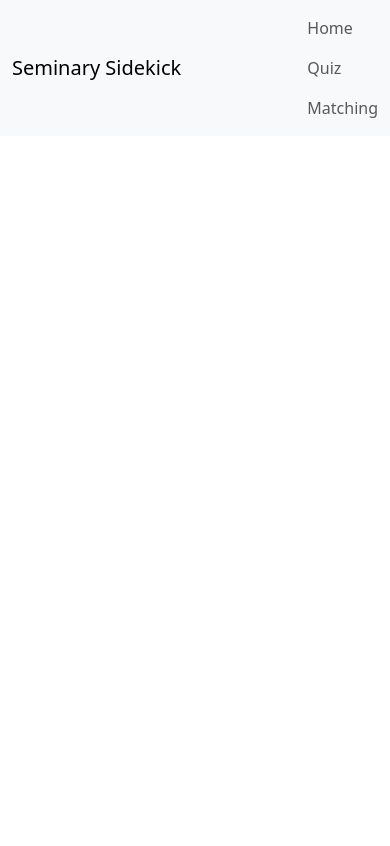
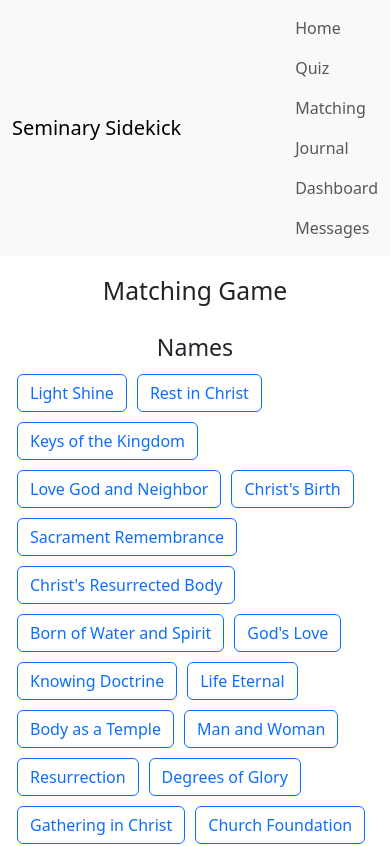
Before and after one commit to sophomorica/seminary-sidekick, a React (Create React App) app: page /matching in a window 390 px wide. Shown: the top 846 px of the page. Built offline with nearby package versions, Linux system fonts and the light colour scheme.

Commit message:
matching game works

```diff
--- a/src/App.js
+++ b/src/App.js
@@ -5,7 +5,7 @@ import AffirmationPage from "./components/affirmation/AffirmationPage";
 import Quiz from "./components//quiz/Quiz";
 import Dashboard from "./components/dashboard/Dashboard";
 import MatchingGame from "./components/matchinggame/MatchingGame";
-
+import MessagingPage from "./components/messagingpage/MessagingPage";
 function App() {
   return (
     <Routes>
@@ -14,7 +14,8 @@ function App() {
       <Route path="/journal" element={<AffirmationPage />} />
       <Route path="/quiz" element={<Quiz />} />
       <Route path="/dashboard" element={<Dashboard />} />
-      <Route path="/matchinggame" element={<MatchingGame />} />
+      <Route path="/matching" element={<MatchingGame />} />
+      <Route path="/messages" element={<MessagingPage />} />
     </Routes>
   );
 }
--- a/src/components/affirmation/AffirmationPage.js
+++ b/src/components/affirmation/AffirmationPage.js
@@ -1,12 +1,10 @@
 import { React } from "react";
-import { useSelector } from "react-redux";
 
 const AffirmationPage = () => {
-  const affirmation = useSelector((state) => state.affirmation);
   return (
-    <div>
-      <h1>{affirmation}</h1>
+    <div class="container">
+      <h1>Affirmation</h1>
     </div>
   );
-}
+};
 export default AffirmationPage;
--- a/src/components/dashboard/Dashboard.js
+++ b/src/components/dashboard/Dashboard.js
@@ -3,7 +3,7 @@ import React from 'react';
 
 const Dashboard = () => {
   return (
-    <div>
+    <div class="container">
       <h1>Dashboard</h1>
     </div>
   );
--- a/src/components/gamepage/GamePage.js
+++ b/src/components/gamepage/GamePage.js
@@ -3,7 +3,7 @@ import React from 'react';
 
 const GamePage = () => {
   return (
-    <div>
+    <div class="container">
       <h1>GamePage</h1>
     </div>
   );
--- a/src/components/homepage/HomePage.js
+++ b/src/components/homepage/HomePage.js
@@ -3,7 +3,7 @@ import React from "react";
 
 const HomePage = () => {
   return (
-    <div>
+    <div class="container">
       <h1>Home</h1>
     </div>
   );
--- a/src/components/matchinggame/MatchingGame.js
+++ b/src/components/matchinggame/MatchingGame.js
@@ -1,10 +1,89 @@
-import React from 'react';
+import React, { useState, useEffect } from "react";
+import axios from "axios";
+import "./matchingGame.css";
 
 const MatchingGame = () => {
+  const [data, setData] = useState([]);
+  const [selectedName, setSelectedName] = useState(null);
+  const [selectedReference, setSelectedReference] = useState(null);
+  const [matchedIds, setMatchedIds] = useState([]);
+
+  useEffect(() => {
+    axios
+      .get("./data/passages.json")
+      .then((res) => {
+        setData(res.data);
+      })
+      .catch((error) => {
+        console.error("Error fetching data: ", error);
+      });
+  }, []);
+
+  const handleNameClick = (id, name) => {
+    setSelectedName({ id, name });
+  };
+
+  const handleReferenceClick = (id, reference) => {
+    setSelectedReference({ id, reference });
+  };
+
+  const checkMatch = () => {
+    if (selectedName && selectedReference) {
+      if (selectedName.id === selectedReference.id) {
+        // alert("Correct match!");
+        setMatchedIds([...matchedIds, selectedName.id]);
+        setSelectedName(null);
+        setSelectedReference(null);
+      } else {
+        alert("Incorrect match, try again.");
+      }
+    }
+  };
+
+  useEffect(checkMatch, [selectedName, selectedReference]);
+
   return (
-    <div>
-      <h1>MatchingGame</h1>
+    <div className="container matching-game-container">
+      <h2 className="text-center">Matching Game</h2>
+      <div className="row">
+        <div className="col-sm-6 names">
+          <h3 className="text-center">Names</h3>
+          {data.map(
+            (item) =>
+              !matchedIds.includes(item.id) && (
+                <button
+                  key={item.id}
+                  className={`btn btn-outline-primary ${
+                    selectedName && selectedName.id === item.id
+                      ? "selected"
+                      : ""
+                  }`}
+                  onClick={() => handleNameClick(item.id, item.name)}
+                >
+                  {item.name}
+                </button>
+              )
+          )}
+        </div>
+        <div className="col-sm-6 references">
+          <h3 className="text-center">References</h3>
+          {data.map((item) =>
+          !matchedIds.includes(item.id) && ((
+            <button
+              key={item.id}
+              className={`btn btn-outline-success ${
+                selectedReference && selectedReference.id === item.id
+                  ? "selected"
+                  : ""
+              }`}
+              onClick={() => handleReferenceClick(item.id, item.reference)}
+            >
+              {item.reference}
+            </button>
+          )))}
+        </div>
+      </div>
     </div>
   );
-}
+};
 export default MatchingGame;
--- a/src/components/matchinggame/matchingGame.css
+++ b/src/components/matchinggame/matchingGame.css
@@ -0,0 +1,16 @@
+.matching-game-container {
+  margin: 20px;
+}
+
+.names, .references {
+  padding: 20px;
+}
+
+.names .btn, .references .btn {
+  margin: 5px;
+}
+
+.selected {
+  background-color: #007bff;
+  color: white;
+}
--- a/src/components/messagingpage/MessagingPage.js
+++ b/src/components/messagingpage/MessagingPage.js
@@ -1,9 +1,9 @@
 // MessagingPage.js
-import React from 'react';
+import React from "react";
 
 const MessagingPage = () => {
   return (
-    <div>
+    <div class="container">
       <h1>MessagingPage</h1>
     </div>
   );
--- a/src/components/navbar/Navbar.js
+++ b/src/components/navbar/Navbar.js
@@ -12,6 +12,9 @@ function NavigationBar() {
           <Nav.Link href="/">Home</Nav.Link>
           <Nav.Link href="/quiz">Quiz</Nav.Link>
           <Nav.Link href="/matching">Matching</Nav.Link>
+          <Nav.Link href="/journal">Journal</Nav.Link>
+          <Nav.Link href="/dashboard">Dashboard</Nav.Link>
+          <Nav.Link href="/messages">Messages</Nav.Link>
         </Nav>
       </Container>
     </Navbar>
```
Also changed, not shown: public/data/passages.json (+25 -0 lines).
